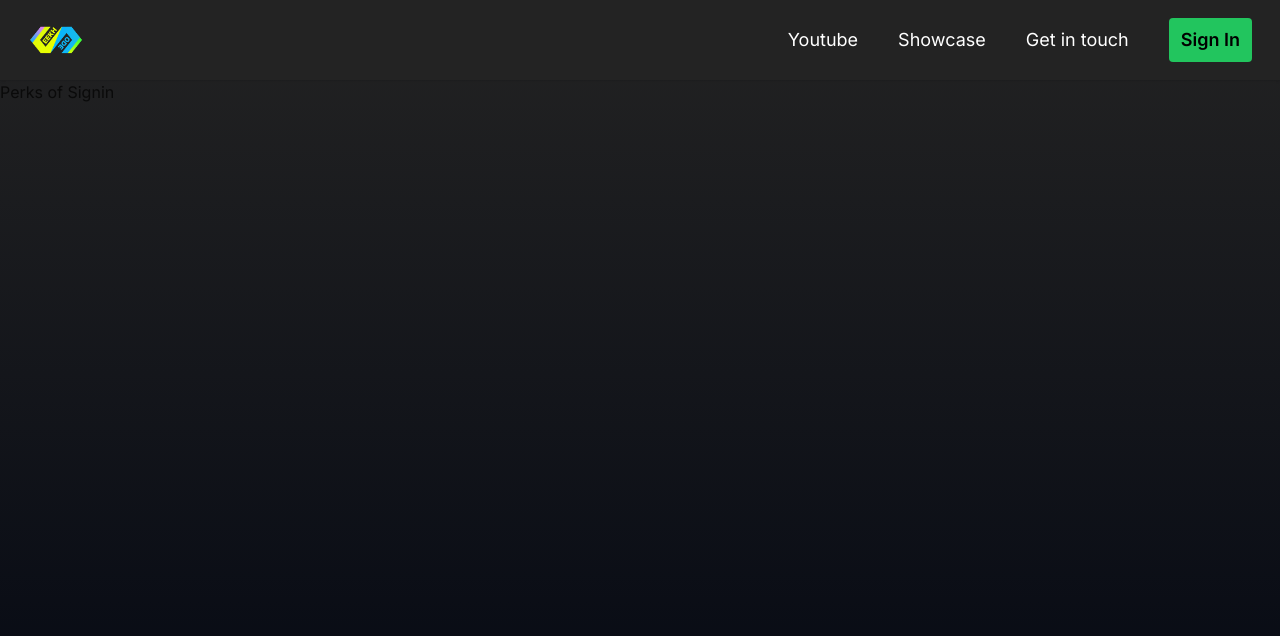
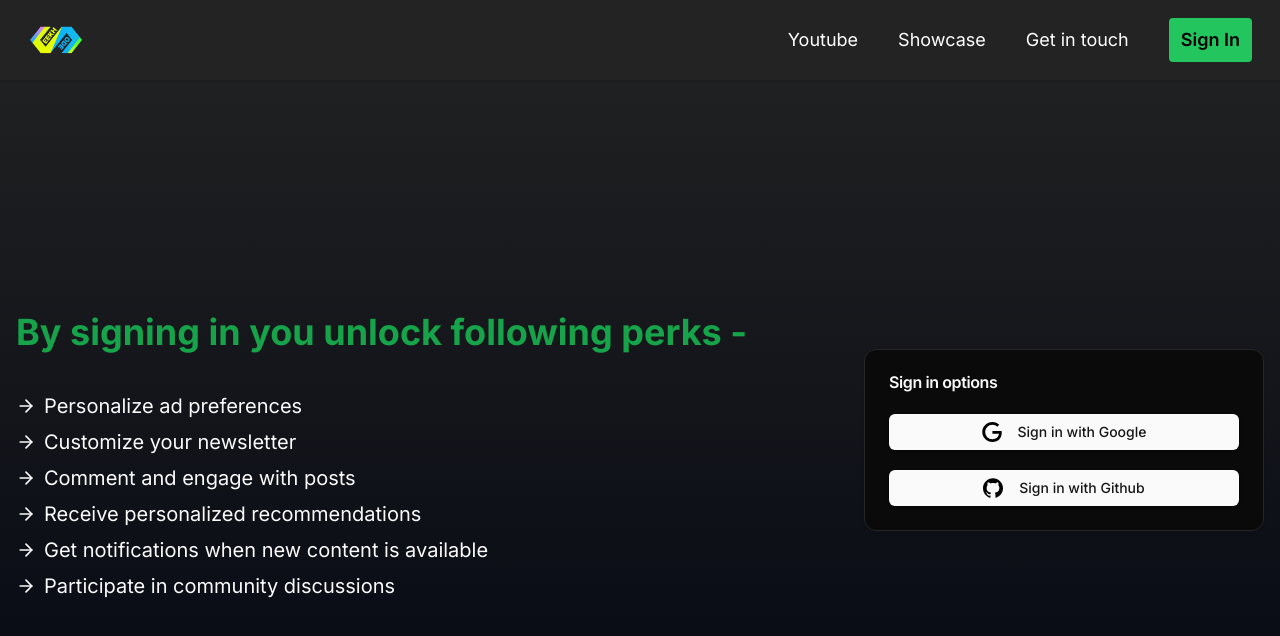
Before and after one commit to Wiper-R/seekh-code-blog, a Next.js app: page /signin in a window 1280 px wide. Shown: the top 636 px of the page. Built offline with nearby package versions, Linux system fonts and the light colour scheme.

Commit message:
fix: gradient issue

```diff
--- a/app/layout.tsx
+++ b/app/layout.tsx
@@ -18,15 +18,15 @@ export default async function RootLayout({
   children: React.ReactNode;
 }>) {
   return (
-    <html lang="en" className="h-full" suppressHydrationWarning>
+    <html lang="en" className="min-h-full dark h-full" suppressHydrationWarning>
       <body
         className={cn(
           inter.className,
-          "min-h-screen h-full bg-[#2A2A2A] flex flex-col  bg-gradient-to-b from-[#232323] to-gray-950"
+          "bg-[#2A2A2A] bg-gradient-to-b bg-fixed from-[#232323] to-gray-950 min-h-full flex flex-col h-full overflow-auto"
         )}
       >
         <Navbar />
-        <div className="h-full">{children}</div>
+        <div className="flex-1 py-14">{children}</div>
       </body>
     </html>
   );
--- a/app/not-found.tsx
+++ b/app/not-found.tsx
@@ -1,3 +1,11 @@
 export default function Page() {
-  return <>Page not found</>;
+  return (
+    <div className="items-center h-full justify-center flex text-white">
+      <div className="flex items-center gap-6">
+        <span className="text-3xl">404</span>
+        <span className="h-12 w-px bg-gray-300 block" />
+        <span>This page could not be found.</span>
+      </div>
+    </div>
+  );
 }
--- a/app/page.tsx
+++ b/app/page.tsx
@@ -3,14 +3,5 @@ import { signIn } from "next-auth/react";
 import { Button } from "@/components/ui/button";
 
 export default function Home() {
-  return (
-    <>
-      <Button onClick={() => signIn("github", { redirect: true })}>
-        Login With Github
-      </Button>
-      <Button onClick={() => signIn("google", { redirect: true })}>
-        Login With Google
-      </Button>
-    </>
-  );
+  return null;
 }
--- a/app/signin/page.tsx
+++ b/app/signin/page.tsx
@@ -1,8 +1,50 @@
+import { MaxWidthWrapper } from "@/components/MaxWidthWrapper";
+import { Button } from "@/components/ui/button";
+import { Card, CardContent, CardHeader, CardTitle } from "@/components/ui/card";
+import { ArrowRightIcon, Github } from "lucide-react";
+import GoogleIcon from "@/public/google.svg";
+import GithubIcon from "@/public/github.svg";
+
+const PERKS = [
+  "Personalize ad preferences",
+  "Customize your newsletter",
+  "Comment and engage with posts",
+  "Receive personalized recommendations",
+  "Get notifications when new content is available",
+  "Participate in community discussions",
+];
+
 export default function Page() {
   return (
-    <div className="h-full flex">
-      <div>Perks of Signin</div>
-      <div></div>
-    </div>
+    <MaxWidthWrapper className="h-full flex flex-col-reverse md:flex-row items-center">
+      <div className="flex-grow max-md:mt-16">
+        <h4 className="text-green-600 text-4xl font-bold my-10">
+          By signing in you unlock following perks -
+        </h4>
+        <ul className="text-xl">
+          {PERKS.map((perk) => (
+            <li className="flex items-center my-2" key={perk}>
+              <ArrowRightIcon className="mr-2" size={20} />
+              {perk}
+            </li>
+          ))}
+        </ul>
+      </div>
+      <Card className="w-[400px]">
+        <CardHeader>
+          <CardTitle>Sign in options</CardTitle>
+        </CardHeader>
+        <CardContent className="flex flex-col gap-5">
+          <Button className="space-x-4">
+            <img src={GoogleIcon.src} className="w-5" />
+            <span>Sign in with Google</span>
+          </Button>
+          <Button className="space-x-4">
+            <img src={GithubIcon.src} className="w-5" />
+            <span>Sign in with Github</span>
+          </Button>
+        </CardContent>
+      </Card>
+    </MaxWidthWrapper>
   );
 }
```
Also changed, not shown: public/github.svg (added), public/google.svg (added).
